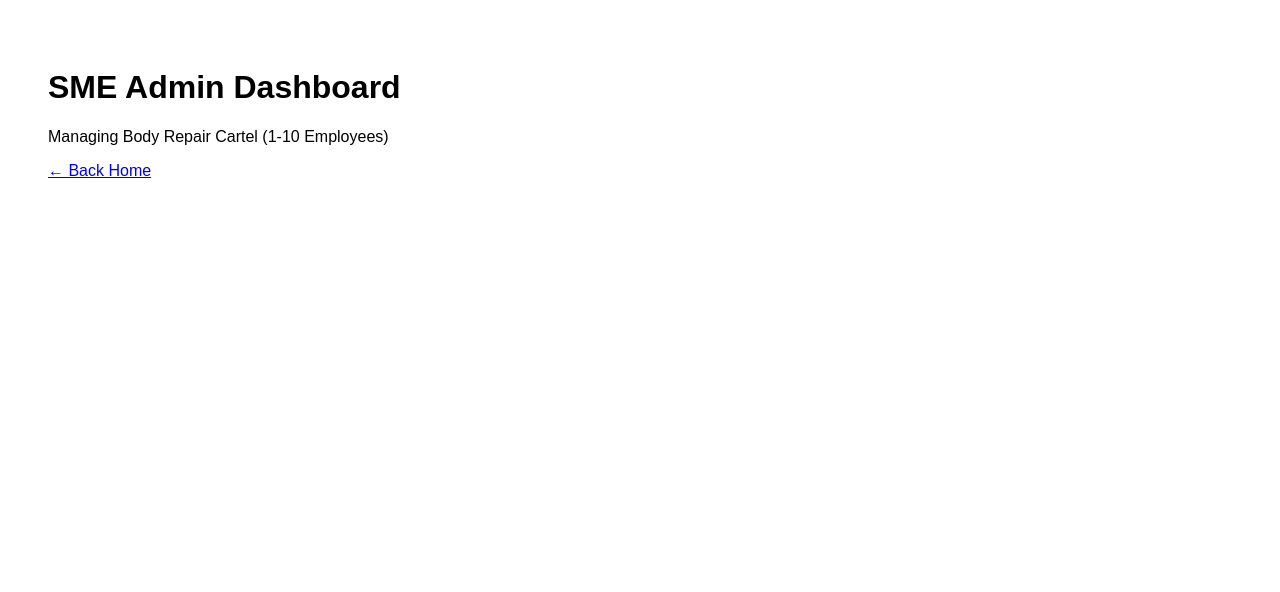
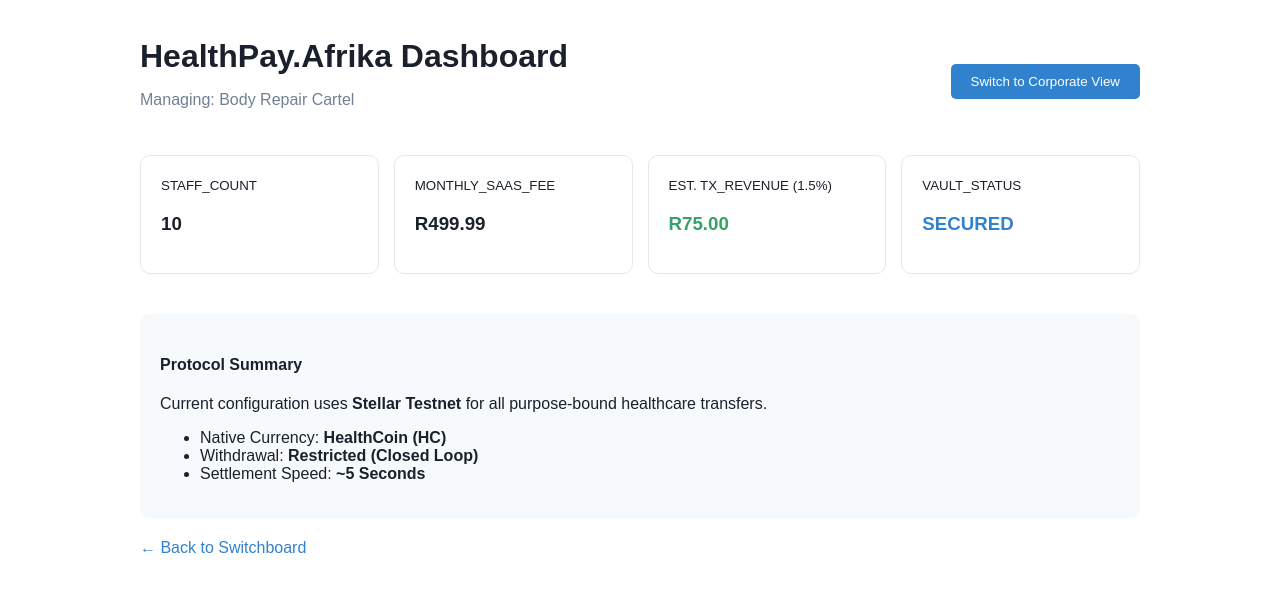
Before and after one commit to NgeliMrasi/healthpay-ui, a Next.js app: page /admin in a window 1280 px wide. Shown: the top 592 px of the page. Built offline with nearby package versions, Linux system fonts and the light colour scheme.

Commit message:
feat: add Corporate vs SME toggle to Admin Dashboard

```diff
--- a/app/admin/page.js
+++ b/app/admin/page.js
@@ -1,9 +1,54 @@
-export default function AdminPage() {
+"use client";
+import { useState } from 'react';
+
+export default function AdminDashboard() {
+  const [tier, setTier] = useState('SME');
+
   return (
-    <div style={{ padding: '40px', fontFamily: 'sans-serif' }}>
-      <h1>SME Admin Dashboard</h1>
-      <p>Managing Body Repair Cartel (1-10 Employees)</p>
-      <a href="/">← Back Home</a>
+    <div style={{ padding: '30px', fontFamily: 'sans-serif', maxWidth: '1000px', margin: '0 auto', color: '#1a202c' }}>
+      <header style={{ display: 'flex', justifyContent: 'space-between', alignItems: 'center', marginBottom: '30px' }}>
+        <div>
+          <h1 style={{ margin: 0 }}>HealthPay.Afrika Dashboard</h1>
+          <p style={{ color: '#718096' }}>Managing: {tier === 'SME' ? 'Body Repair Cartel' : 'Global Corp X'}</p>
+        </div>
+        <button
+          onClick={() => setTier(tier === 'SME' ? 'CORP' : 'SME')}
+          style={{ padding: '10px 20px', backgroundColor: '#3182ce', color: 'white', border: 'none', borderRadius: '5px', cursor: 'pointer' }}
+        >
+          Switch to {tier === 'SME' ? 'Corporate' : 'SME'} View
+        </button>
+      </header>
+
+      <div style={{ display: 'grid', gridTemplateColumns: 'repeat(4, 1fr)', gap: '15px' }}>
+        <div style={{ padding: '20px', border: '1px solid #e2e8f0', borderRadius: '10px' }}>
+          <small>STAFF_COUNT</small>
+          <h3>{tier === 'SME' ? '10' : '200'}</h3>
+        </div>
+        <div style={{ padding: '20px', border: '1px solid #e2e8f0', borderRadius: '10px' }}>
+          <small>MONTHLY_SAAS_FEE</small>
+          <h3>R{tier === 'SME' ? '499.99' : '20,000.00'}</h3>
+        </div>
+        <div style={{ padding: '20px', border: '1px solid #e2e8f0', borderRadius: '10px' }}>
+          <small>EST. TX_REVENUE (1.5%)</small>
+          <h3 style={{ color: '#38a169' }}>R{tier === 'SME' ? '75.00' : '1,500.00'}</h3>
+        </div>
+        <div style={{ padding: '20px', border: '1px solid #e2e8f0', borderRadius: '10px' }}>
+          <small>VAULT_STATUS</small>
+          <h3 style={{ color: '#3182ce' }}>SECURED</h3>
+        </div>
+      </div>
+
+      <div style={{ marginTop: '40px', padding: '20px', background: '#f7fafc', borderRadius: '10px' }}>
+        <h4>Protocol Summary</h4>
+        <p>Current configuration uses <b>Stellar Testnet</b> for all purpose-bound healthcare transfers.</p>
+        <ul>
+          <li>Native Currency: <b>HealthCoin (HC)</b></li>
+          <li>Withdrawal: <b>Restricted (Closed Loop)</b></li>
+          <li>Settlement Speed: <b>~5 Seconds</b></li>
+        </ul>
+      </div>
+
+      <p style={{ marginTop: '20px' }}><a href="/" style={{ color: '#3182ce', textDecoration: 'none' }}>← Back to Switchboard</a></p>
     </div>
   );
 }
```
